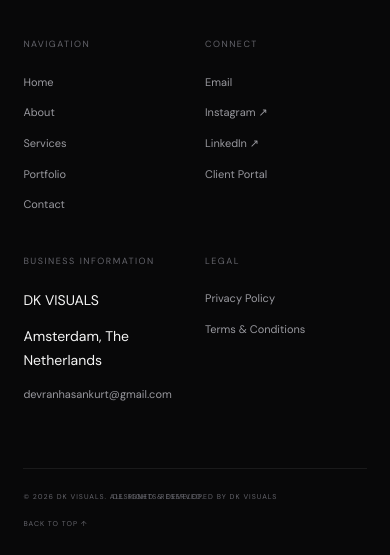
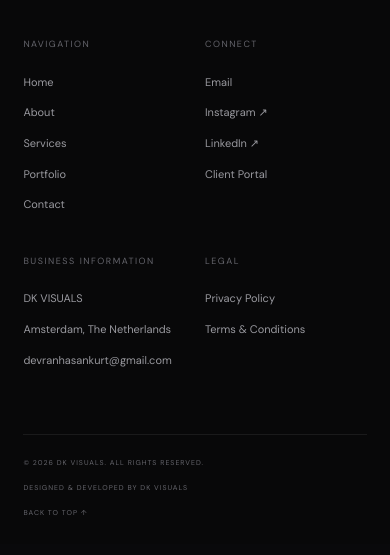
Before and after one commit to dkvisuals/dkvisuals, a plain HTML site: page index-m.html in a window 390 px wide. Shown: the part 4927-5482 px from the top of the page. Drawn offline with Linux system fonts and the light colour scheme.

Commit message:
Refactor footer styles and media queries
Uncommented and structured footer styles for desktop, tablet, mobile, and small mobile views.

```diff
--- a/assets/css/style.css
+++ b/assets/css/style.css
@@ -1317,7 +1317,7 @@ button {
 /* ========================================
    FOOTER
 ======================================== */
-
+/*
 .footer {
     padding: 70px 6% 25px;
     background: #080809;
@@ -1398,6 +1398,184 @@ button {
     left: 50%;
     transform: translateX(-50%);
 }
+*/
+
+
+/* ========================================
+   FOOTER
+======================================== */
+
+.footer {
+    padding: 70px 6% 25px;
+    background: #080809;
+    border-top: 1px solid var(--border);
+}
+
+.footer-top {
+    max-width: var(--container);
+    margin: 0 auto;
+
+    display: grid;
+    grid-template-columns: 1.5fr 0.8fr 0.9fr 1.3fr 0.8fr;
+    gap: 35px;
+
+    padding-bottom: 65px;
+}
+
+.footer-brand {
+    display: flex;
+    flex-direction: column;
+    align-items: flex-start;
+}
+
+.footer-brand p {
+    margin-top: 17px;
+    color: var(--text-muted);
+    font-size: 11px;
+    line-height: 1.9;
+}
+
+.footer-column {
+    display: flex;
+    flex-direction: column;
+    align-items: flex-start;
+    gap: 12px;
+    min-width: 0;
+}
+
+.footer-heading {
+    margin-bottom: 8px;
+    color: var(--text-muted);
+    font-size: 9px;
+    letter-spacing: 1.5px;
+}
+
+.footer-column > span:not(.footer-heading) {
+    color: var(--text-secondary);
+    font-size: 11px;
+    line-height: 1.7;
+}
+
+.footer-column a {
+    color: var(--text-secondary);
+    font-size: 11px;
+    transition: var(--transition);
+    overflow-wrap: anywhere;
+}
+
+.footer-column a:hover {
+    color: white;
+    transform: translateX(3px);
+}
+
+.footer-business {
+    overflow-wrap: anywhere;
+}
+
+.footer-bottom {
+    max-width: var(--container);
+    margin: 0 auto;
+    padding-top: 22px;
+    border-top: 1px solid var(--border);
+
+    display: flex;
+    justify-content: space-between;
+    align-items: center;
+    gap: 15px;
+
+    color: var(--text-muted);
+    font-size: 8px;
+    letter-spacing: 1px;
+
+    position: relative;
+}
+
+.footer-bottom a {
+    transition: var(--transition);
+}
+
+.footer-bottom a:hover {
+    color: white;
+}
+
+.footer-bottom span:nth-child(2) {
+    position: absolute;
+    left: 50%;
+    transform: translateX(-50%);
+}
+
+
+/* ========================================
+   FOOTER — TABLET
+======================================== */
+
+@media (max-width: 1000px) {
+
+    .footer-top {
+        grid-template-columns: repeat(3, minmax(0, 1fr));
+        gap: 40px 30px;
+    }
+
+    .footer-brand {
+        grid-column: span 3;
+    }
+
+}
+
+
+/* ========================================
+   FOOTER — MOBILE
+======================================== */
+
+@media (max-width: 700px) {
+
+    .footer {
+        padding: 55px 6% 25px;
+    }
+
+    .footer-top {
+        grid-template-columns: repeat(2, minmax(0, 1fr));
+        gap: 40px 20px;
+    }
+
+    .footer-brand {
+        grid-column: span 2;
+    }
+
+    .footer-bottom {
+        flex-direction: column;
+        align-items: flex-start;
+        gap: 13px;
+        font-size: 7px;
+    }
+
+    .footer-bottom span:nth-child(2) {
+        position: static;
+        transform: none;
+    }
+
+}
+
+
+/* ========================================
+   FOOTER — SMALL MOBILE
+======================================== */
+
+@media (max-width: 380px) {
+
+    .footer-top {
+        gap: 35px 15px;
+    }
+
+    .footer-column a,
+    .footer-column > span:not(.footer-heading) {
+        font-size: 10px;
+    }
+
+}
+
+
+
 
 
 /* ========================================
```
